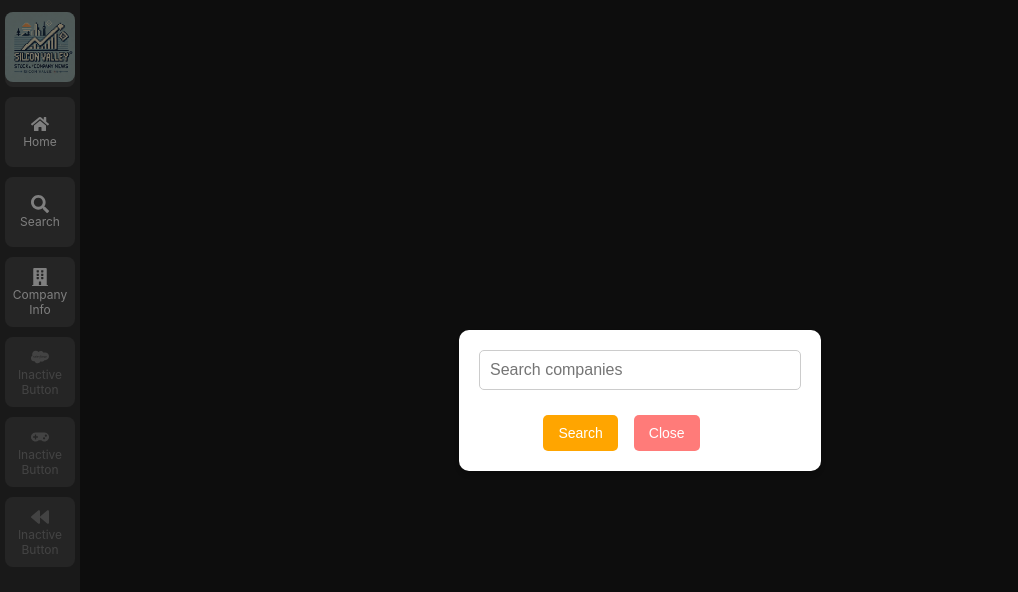
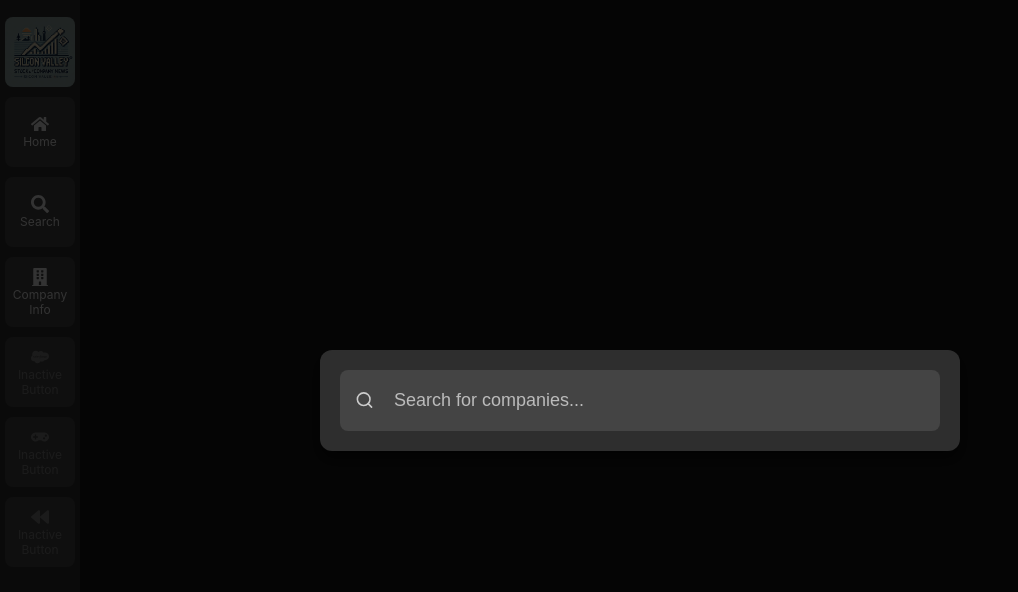
Before and after one commit to kermfiratt/silicon-tables, a React (Create React App) app in the folder client/: page /search in a window 1280 px wide. Shown: the top 592 px of the page, without its empty margins (0-1018 px from the left). Built offline with nearby package versions, Linux system fonts and the light colour scheme.

Commit message:
secondsidebar

```diff
--- a/client/src/components/CompanyDetails.js
+++ b/client/src/components/CompanyDetails.js
@@ -10,11 +10,18 @@ const CompanyDetails = () => {
   const [companyData, setCompanyData] = useState({});
   const [news, setNews] = useState([]);
   const [recommendations, setRecommendations] = useState([]);
-  const [loading, setLoading] = useState(true);
+  const [loading, setLoading] = useState(true); // Loading state
   const [error, setError] = useState(null);
   const [isStockView, setIsStockView] = useState(false); // Stock görünümü için
 
   const API_KEY = process.env.REACT_APP_API_KEY;
+
+   // Her yeni şirket ziyaret edildiğinde `localStorage` güncelle
+   useEffect(() => {
+    if (symbol) {
+      localStorage.setItem('latestCompany', symbol); // Ziyaret edilen son şirketi kaydet
+    }
+  }, [symbol]);
 
   useEffect(() => {
     const fetchCompanyData = async () => {
@@ -46,7 +53,15 @@ const CompanyDetails = () => {
     setIsStockView((prev) => !prev);
   };
 
-  if (loading) return <p>Loading company data...</p>;
+  if (loading) {
+    return (
+      <div className="loading-animation">
+        <div className="spinner"></div>
+        <p>Loading company data...</p>
+      </div>
+    );
+  }
+
   if (error) return <p>{error}</p>;
 
   return (
--- a/client/src/components/CompanyDetalis.css
+++ b/client/src/components/CompanyDetalis.css
@@ -18,13 +18,37 @@
   color: #e6e6e6;
 }
 
-
-
 .company-details h2 {
   font-size: 32px;
   color: #ffffff;
   text-align: center;
   margin-bottom: 20px;
+}
+
+/* Loading animation styles */
+.loading-animation {
+  display: flex;
+  flex-direction: column;
+  align-items: center;
+  justify-content: center;
+  height: 100vh;
+  text-align: center;
+  color: #ffffff;
+}
+
+.spinner {
+  border: 6px solid rgba(255, 255, 255, 0.2);
+  border-top: 6px solid #4a90e2;
+  border-radius: 50%;
+  width: 40px;
+  height: 40px;
+  animation: spin 1s linear infinite;
+  margin-bottom: 10px;
+}
+
+@keyframes spin {
+  0% { transform: rotate(0deg); }
+  100% { transform: rotate(360deg); }
 }
 
 /* Apple-style switch container */
--- a/client/src/components/Search.js
+++ b/client/src/components/Search.js
@@ -1,12 +1,19 @@
-import React, { useState } from 'react';
+// src/components/Search.js
+import React, { useState, useEffect } from 'react';
+import { FiSearch } from 'react-icons/fi'; // Importing a search icon from react-icons
 import "./SearchBar.css";
 import axios from "axios";
-import { useNavigate } from 'react-router-dom'; // For routing
+import { useNavigate } from 'react-router-dom';
 
 const Search = ({ setSearchOpen }) => {
   const [query, setQuery] = useState('');
   const [error, setError] = useState(null);
-  const navigate = useNavigate(); // Hook to programmatically navigate
+  const [recentCompanies, setRecentCompanies] = useState([]);
+  const navigate = useNavigate();
+
+  useEffect(() => {
+    document.getElementById('search-input').focus(); // Automatically focus on the search input
+  }, []);
 
   const handleSearch = async (e) => {
     e.preventDefault();
@@ -18,9 +25,9 @@ const Search = ({ setSearchOpen }) => {
       const companyData = response.data;
 
       if (companyData && companyData.name) {
-        // If valid company data is returned, close the search popup and redirect
-        setSearchOpen(false);
-        navigate(`/company/${query.toUpperCase()}`); // Navigate to the CompanyDetails page with the symbol
+        setSearchOpen(false); // Close search popup
+        setRecentCompanies((prev) => [companyData, ...prev.slice(0, 4)]); // Store the last 5 searches
+        navigate(`/company/${query.toUpperCase()}`); // Navigate to the CompanyDetails page
       } else {
         setError('Company not found or under maintenance.');
       }
@@ -31,26 +38,47 @@ const Search = ({ setSearchOpen }) => {
   };
 
   const handleClosePopup = () => {
-    setSearchOpen(false); // Close the popup
+    setSearchOpen(false);
+  };
+
+  const handleOverlayClick = (e) => {
+    if (e.target.className === "search-popup") {
+      handleClosePopup();
+    }
   };
 
   return (
-    <div className="search-popup">
+    <div className="search-popup" onClick={handleOverlayClick}>
       <div className="search-popup-content">
-        <form onSubmit={handleSearch}>
+        <form onSubmit={handleSearch} className="search-form">
+          <div className="search-input-wrapper">
+            <FiSearch className="search-icon" />
             <input
+              id="search-input"
               type="text"
               value={query}
               onChange={(e) => setQuery(e.target.value)}
-            placeholder="Search companies"
+              placeholder="Search for companies..."
               className="centered-search-input"
             />
+          </div>
           {error && <p style={{ color: 'red' }}>{error}</p>}
-          <div className="button-container">
-            <button type="submit" className="search-bar-button">Search</button>
-            <button type="button" className="close-button" onClick={handleClosePopup}>Close</button>
+        </form>
+
+        {/* Recently visited companies */}
+        {recentCompanies.length > 0 && (
+          <div className="recent-companies">
+            <h4>Frequently Searched</h4>
+            <ul>
+              {recentCompanies.map((company, index) => (
+                <li key={index} onClick={() => navigate(`/company/${company.ticker}`)}>
+                  <img src={company.logo} alt={company.name} className="company-logo" />
+                  <span>{company.ticker}</span> - {company.name}
+                </li>
+              ))}
+            </ul>
           </div>
-        </form>
+        )}
       </div>
     </div>
   );
--- a/client/src/components/SearchBar.css
+++ b/client/src/components/SearchBar.css
@@ -1,8 +1,4 @@
-/* Arka planı blur yapmak için, popup'a etki etmeyecek */
-.blur {
-  filter: blur(8px);
-  transition: filter 0.3s ease-in-out;
-}
+/* src/components/SearchBar.css */
 
 .search-popup {
   position: fixed;
@@ -10,7 +6,7 @@
   left: 0;
   width: 100vw;
   height: 100vh;
-  background: rgba(0, 0, 0, 0.5); /* Yarı saydam arka plan */
+  background: rgba(0, 0, 0, 0.8); /* Darker background */
   display: flex;
   justify-content: center;
   align-items: center;
@@ -18,49 +14,85 @@
 }
 
 .search-popup-content {
-  background: #fff;
-  padding: 20px;
-  border-radius: 10px;
-  box-shadow: 0 4px 10px rgba(0, 0, 0, 0.3);
+  background: #2e2e2e;
+  padding: 20px; /* Outer padding for alignment */
+  border-radius: 12px;
+  width: 600px;
+  color: #fff;
   display: flex;
   flex-direction: column;
   align-items: center;
+  box-shadow: 0 8px 16px rgba(0, 0, 0, 0.6);
+}
+
+.search-form {
+  width: 100%;
+}
+
+.search-input-wrapper {
+  display: flex;
+  align-items: center;
+  background-color: #444;
+  border-radius: 8px;
+  padding: 10px 15px; /* Inner padding that aligns with outer padding */
+  width: 100%;
+  box-sizing: border-box; /* Ensures padding is included in width */
 }
 
 .centered-search-input {
-  width: 300px;
+  width: 100%;
   padding: 10px;
-  margin-bottom: 10px;
-  font-size: 16px;
-  border: 1px solid #ccc;
+  font-size: 18px;
+  color: #fff;
+  background: transparent;
+  border: none;
+  outline: none;
+  margin-left: 10px; /* Space between icon and text */
+  box-sizing: border-box;
+}
+
+.centered-search-input::placeholder {
+  color: #bbb;
+}
+
+.search-icon {
+  color: #ccc;
+  font-size: 20px;
+}
+
+.recent-companies {
+  width: 100%;
+  margin-top: 20px;
+}
+
+.recent-companies h4 {
+  color: #ccc;
+  margin-bottom: 15px;
+  padding-left: 15px; /* Aligns with search input padding */
+}
+
+.recent-companies ul {
+  list-style: none;
+  padding: 0;
+  margin: 0;
+}
+
+.recent-companies li {
+  display: flex;
+  align-items: center;
+  padding: 10px 15px; /* Aligns with search input padding */
+  cursor: pointer;
+  transition: background 0.3s;
+  border-radius: 6px;
+}
+
+.recent-companies li:hover {
+  background: #555;
+}
+
+.company-logo {
+  width: 30px;
+  height: 30px;
+  margin-right: 10px;
   border-radius: 5px;
 }
-
-.close-button {
-  background-color: #ff7b79;
-  color: white;
-  padding: 10px 15px;
-  border: none;
-  border-radius: 5px;
-  cursor: pointer;
-  font-size: 14px;
-  margin-top: 15px;
-}
-
-
-.search-bar-button {
-  background-color: orange;
-  color: white;
-  padding: 10px 15px;
-  border: none;
-  border-radius: 5px;
-  cursor: pointer;
-  font-size: 14px;
-  margin-top: 15px;
-  margin-right: 5%;
-  margin-left: 20%;
-}
-
-.close-button:hover {
-  background-color: #e06666;
-}
--- a/client/src/components/Sidebar.css
+++ b/client/src/components/Sidebar.css
@@ -78,6 +78,8 @@
 .sidebar-logo {
   width: 100%;
   height: 100%;
-  object-fit: contain; /* Ensures the image fits within the square without distortion */
+  object-fit: cover; /* Ensures the image fits within the square without distortion */
   border-radius: 8px; /* Optional: adds rounded corners to the logo */
+
+
 }
--- a/client/src/components/Sidebar.js
+++ b/client/src/components/Sidebar.js
@@ -1,27 +1,42 @@
-import React, { useState } from 'react';
-import { Link } from 'react-router-dom';
+import React, { useState, useEffect } from 'react';
+import { Link, useNavigate } from 'react-router-dom';
 import { FaSearch, FaBuilding, FaSalesforce, FaGamepad, FaBackward, FaHome } from 'react-icons/fa';
 import './Sidebar.css';
 import Search from './Search';
 import logo from '../logo.webp';
 
 const Sidebar = () => {
-  const [isSearchOpen, setIsSearchOpen] = useState(false); // Daha anlamlı bir state ismi
+  const [isSearchOpen, setIsSearchOpen] = useState(false);
+  const [latestCompany, setLatestCompany] = useState(null);
+  const navigate = useNavigate();
+
+  useEffect(() => {
+    // Retrieve the latest visited company from localStorage
+    const lastVisitedCompany = localStorage.getItem('latestCompany');
+    if (lastVisitedCompany) {
+      setLatestCompany(lastVisitedCompany);
+    }
+  }, []);
+
+  const handleCompanyInfoClick = () => {
+    if (latestCompany) {
+      navigate(`/company/${latestCompany}`);
+    } else {
+      navigate(`/company/Apple`); // Default to Apple if no company has been visited yet
+    }
+  };
 
   return (
     <div className="sidebar">
       <ul className="menu">
 
-
-
         <li>
-            <div className="sidebar-header">
+          <div className="sidebar-logo">
             <Link to="/" className="sidebar-item">
               <img src={logo} alt="Silicon Numbers Logo" className="sidebar-logo" />
-              </Link>
-            </div>
+            </Link>
+          </div>
         </li>
-
 
         <li>
           <Link to="/" className="sidebar-item">
@@ -29,21 +44,21 @@ const Sidebar = () => {
           </Link>
         </li>
 
-        {/* Search butonu */}
+        {/* Search button */}
         <li>
           <div
             className="sidebar-item search-button"
-            onClick={() => setIsSearchOpen(true)} // Popup'ı açmak için direkt fonksiyon tanımı
+            onClick={() => setIsSearchOpen(true)}
           >
             <FaSearch className="icon" /> Search
           </div>
         </li>
 
-        {/* Company Info butonu */}
+        {/* Company Info button */}
         <li>
-          <Link to="/company/Apple" className="sidebar-item">
+          <div className="sidebar-item" onClick={handleCompanyInfoClick}>
             <FaBuilding className="icon" /> Company Info
-          </Link>
+          </div>
         </li>
 
         {/* Inactive buttons */}
@@ -58,9 +73,9 @@ const Sidebar = () => {
         </li>
       </ul>
 
-      {/* Search popup'ı açıldığında */}
+      {/* Display the Search popup if opened */}
       {isSearchOpen && (
-        <Search setSearchOpen={() => setIsSearchOpen(false)} />  // Popup'ı kapatma fonksiyonu
+        <Search setSearchOpen={() => setIsSearchOpen(false)} />
       )}
     </div>
   );
--- a/client/src/components/StockDetailsSidebar.js
+++ b/client/src/components/StockDetailsSidebar.js
@@ -24,13 +24,13 @@ const StockDetailsSidebar = ({ symbol }) => {
     <div className="stock-details-sidebar">
       <h2>{fundamentalData.name || "Şirket İsmi"}</h2>
       <ul>
-        <li>Özet Rapor</li>
-        <li>Şirket Bilgileri</li>
-        <li>Akış</li>
-        <li>Karşılaştırma</li>
-        <li>Finansal Tablolar</li>
-        <li>Gelir Tablosu</li>
-        <li>Bilanço</li>
+        <li> Ownership </li>
+        <li> Fund Ownership </li>
+        <li> Financials </li>
+        <li> Revenue Breakdown </li>
+        <li> Price Metrics </li>
+        <li> Historical Market Cap </li>
+        <li> Peers </li>
         {/* Diğer temel veri başlıkları burada yer alabilir */}
       </ul>
     </div>
```
Lines whose indentation alone changed are shown as unchanged.
